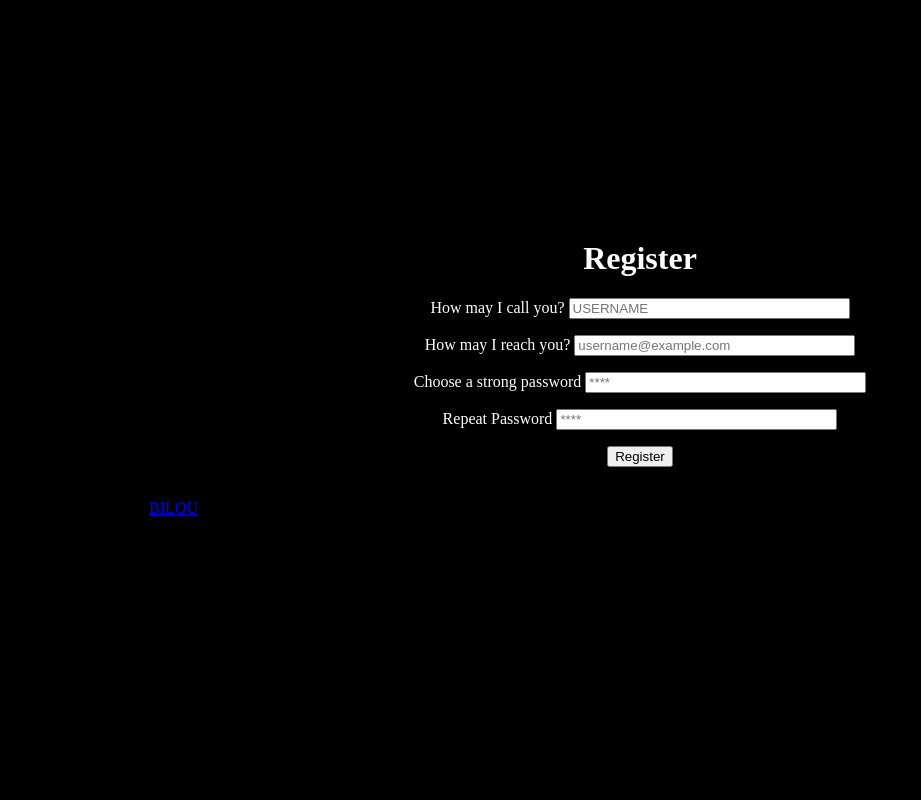
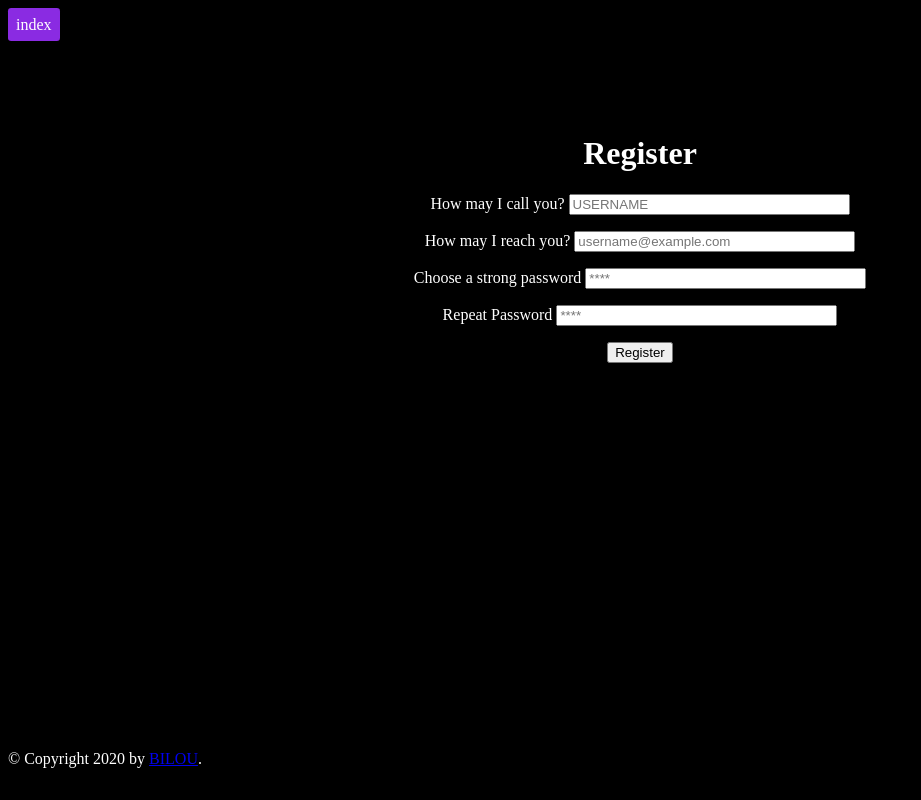
Before and after one commit to Bilou4/hubble-berry, a Flask app: page /register in a window 1280 px wide. Shown: the whole page, without its empty margins (0-921 px from the left). Run offline with Flask 2, Linux system fonts and the light colour scheme.

Commit message:
ajout footer navbar

```diff
--- a/appFolder/static/css/main.css
+++ b/appFolder/static/css/main.css
@@ -1,15 +1,18 @@
 body{
     background-color: black;
+    display: flex;
+    min-height: 95vh;
+    flex-direction: column;
 }
 
 .container{
     color: white;
-    margin: auto;
-    width: 50%;
-    margin-top: 30vh;
-    /* border: 3px solid green; */
+    flex: 1;
+    margin-top: 2vh;
+    margin-bottom: 2vh;
+    padding-top: 7vh;
+    /* border: 3px solid pink; */
     text-align: center;
-    padding-bottom: 1em;
 }
 
 .button{
@@ -25,6 +28,17 @@
     color:white;
 }
 
+nav{
+    /* border: 3px solid blue; */
+    padding-top: 1vh;
+    padding-bottom: 1vh;
+}
+
+footer{
+    color:white;
+    /* border: 3px solid green;    */
+}
+
 .containerDirect{
     color: white;
     border: 3px solid green;
--- a/appFolder/templates/direct.html
+++ b/appFolder/templates/direct.html
@@ -5,7 +5,7 @@
   {{ super() }}
 {% endblock %}
 
-<a class="button" href="{{ url_for('logout') }}">Logout</a>
+{% block navbar %}<a class="button" href="{{ url_for('logout') }}">Logout</a>{% endblock %}
 
 {% block container %}
     <h1>You are now connected as {{ current_user.username }}!</h1>
--- a/appFolder/templates/layout.html
+++ b/appFolder/templates/layout.html
@@ -7,7 +7,7 @@
     {% endblock %}
   </head>
   <body>
-    <!-- navbar -->
+    <nav>{% block navbar %}{% endblock %}</nav>
     <div class="container">
         {% block container %}{% endblock %}
         {% block messages %}
@@ -24,10 +24,10 @@
             {% endwith %}
         {% endblock %}
     </div>
-    <div class="footer">
+    <footer>
       {% block footer %}
       &copy; Copyright 2020 by <a href="#">BILOU</a>.
       {% endblock %}
-    </div>
+    </footer>
   </body>
 </html>
--- a/appFolder/templates/login.html
+++ b/appFolder/templates/login.html
@@ -5,7 +5,7 @@
   {{ super() }}
 {% endblock %}
 
-<a class="button" href="{{ url_for('index') }}">index</a>
+{% block navbar %}<a class="button" href="{{ url_for('index') }}">index</a>{% endblock %}
 
 {% block container %}
     <h1>Sign In</h1>
--- a/appFolder/templates/register.html
+++ b/appFolder/templates/register.html
@@ -5,7 +5,7 @@
   {{ super() }}
 {% endblock %}
 
-<a class="button" href="{{ url_for('index') }}">index</a>
+{% block navbar %}<a class="button" href="{{ url_for('index') }}">index</a>{% endblock %}
 
 {% block container %}
     <h1>Register</h1>
```
